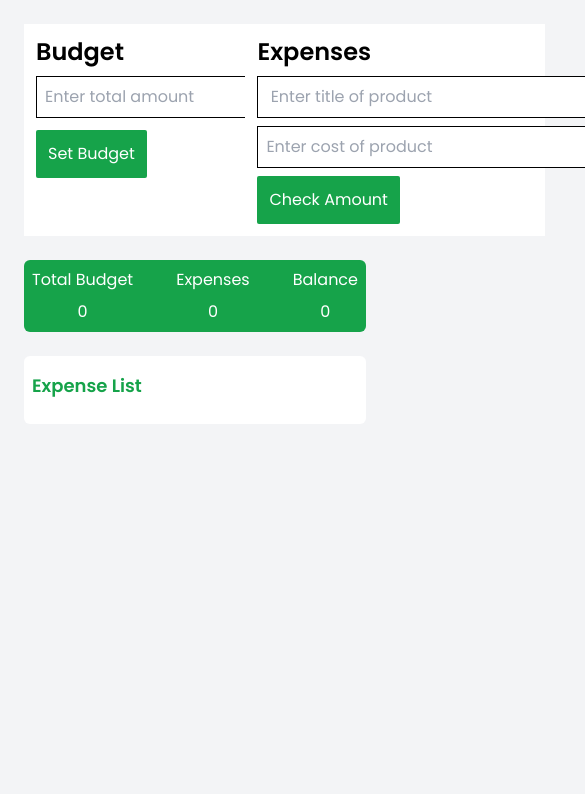
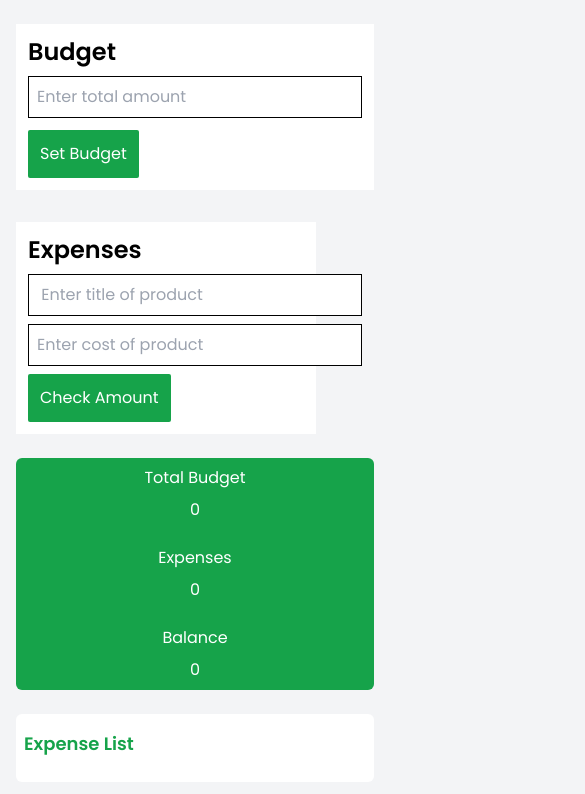
Before and after one commit to Enigmatic-Eni/Budget-Tracker, a website: page public/index.html in a window 390 px wide. Shown: the whole page, 585 px wide, since content can reach past the window. Drawn offline with Linux system fonts and the light colour scheme.

Commit message:
Added media queries

```diff
--- a/public/index.html
+++ b/public/index.html
@@ -11,10 +11,10 @@
     <title>Budget Tracker</title>
 </head>
 <body class=" font-google min-h--100vh justify-center flex items-center bg-gray-100 p-6">
-   <div class="wrapper w-[700px]">
-    <div class="container grid grid-cols-2 gap-[6.3em] ">
+   <div class="wrapper sm:w-[700px] ">
+    <div class="container grid sm:grid-cols-2 md:gap-[6.3em] gap-[2em] ">
         <!-- Budget -->
-        <div class="sub-container w-[300px] bg-white p-3">
+        <div class="sub-container sm:w-[300px bg-white p-3">
             <h3 class=" text-2xl font-bold pb-2">Budget</h3>
             <p class="hide-error pb-2 hidden text-red-700" id="budget-error">
                 Value cannot be empty or negative
@@ -41,7 +41,7 @@
         </div>
     </div>
     <!-- Output. -->
-    <div class="output-container flex bg-green-600 justify-between text-white py-2 px-2 my-6 rounded-md">
+    <div class="output-container flex sm:flex-row flex-col bg-green-600 justify-between sm:gap-0 gap-6 text-white py-2 px-2 my-6 rounded-md">
         <div class=" flex flex-col items-center">
             <p class=" pb-2">Total Budget</p>
             <span id="amount">0</span>
```
Also changed, not shown: public/style.css.
